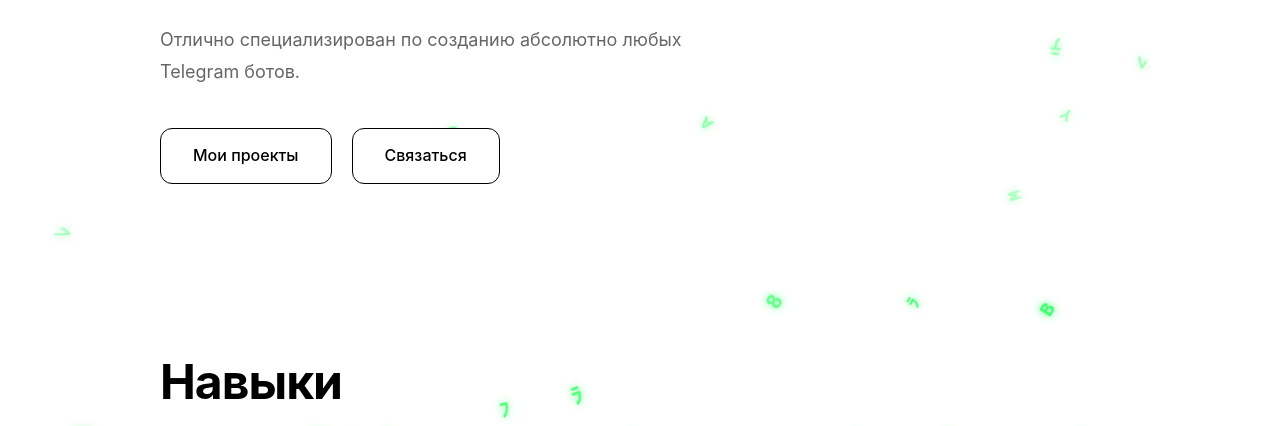
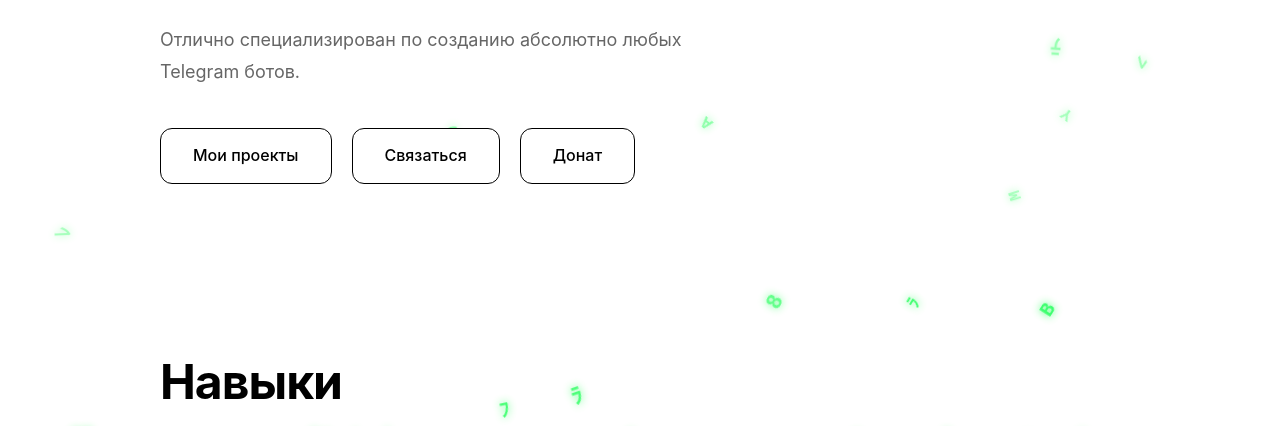
Before and after one commit to jas2k/Visitka, a plain HTML site: page index.html in a window 1280 px wide. Shown: the part 366-792 px from the top of the page. Drawn offline with Linux system fonts and the light colour scheme; a web font is replaced by a local one.

Commit message:
Update index.html

```diff
--- a/index.html
+++ b/index.html
@@ -751,6 +751,7 @@
         <div class="cta-buttons">
             <a href="#projects" class="btn">Мои проекты</a>
             <a href="#contact" class="btn">Связаться</a>
+            <a href="https://www.donationalerts.com/r/StriverDev" target="_blank" class="btn">Донат</a>
         </div>
     </section>
 
```
